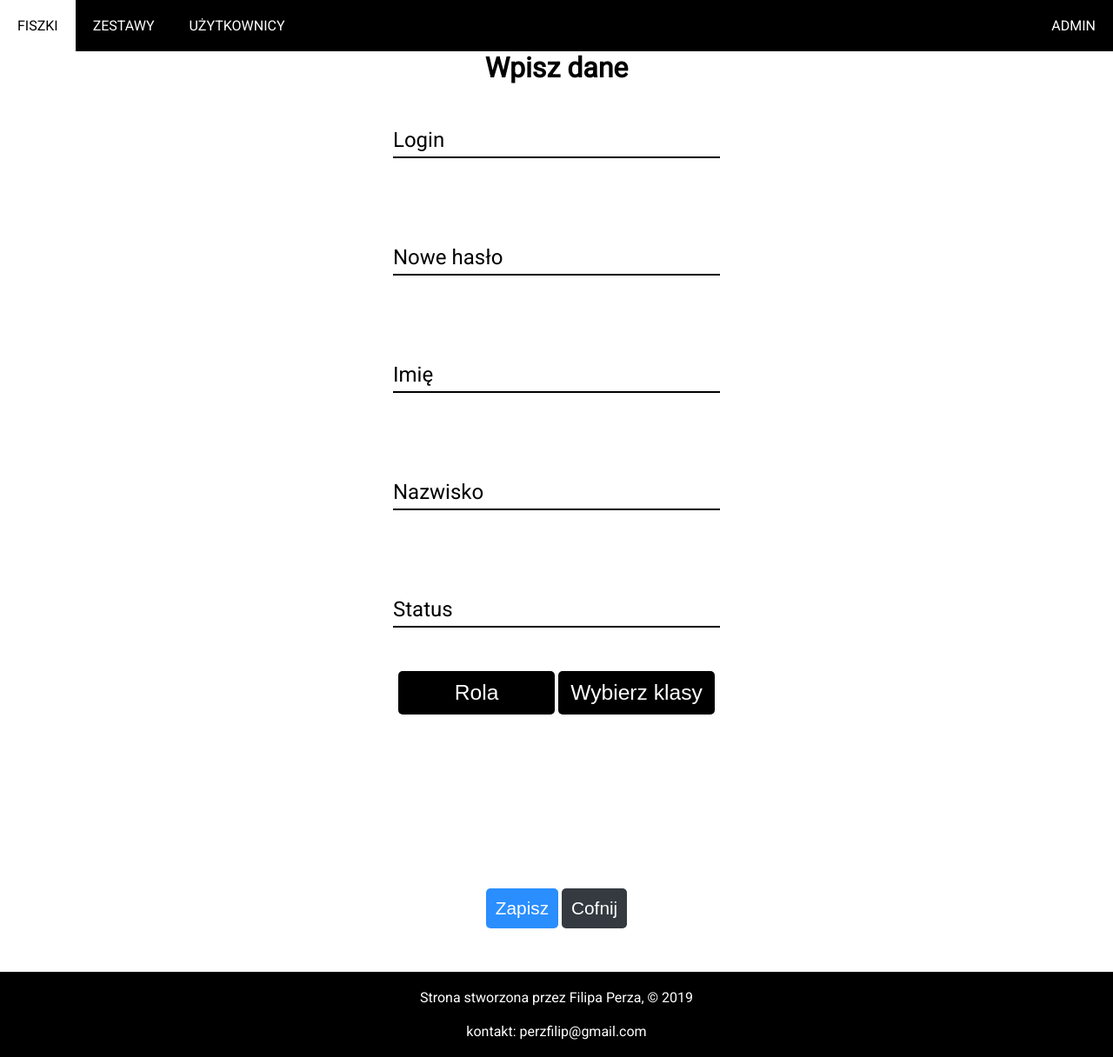
After one commit to perzfilip/projekt_pai, a PHP site: page /modify_user.html in a window 1280 px wide. The commit adds this page. Shown: the whole page at 87% size. Run offline with PHP 8.4, Linux system fonts and the light colour scheme; some libraries are stand-ins or nearby versions.

Commit message:
add user modify

```diff
--- a/front/css/style.css
+++ b/front/css/style.css
@@ -965,27 +965,38 @@ margin: 0 auto;
     margin-bottom: 30px;
 }
 
-.users input[type="text"]:focus + span {
+.users input[type="text"]:focus + span,
+.mod_users input[type="password"]:focus + span,
+.mod_users input[type="text"]:focus + span {
     color: #0085ff;
 }
 
-.users input[type="text"]:not(:placeholder-shown) + span {
+.users input[type="text"]:not(:placeholder-shown) + span,
+.mod_users input[type="password"]:not(:placeholder-shown) + span,
+.mod_users input[type="text"]:not(:placeholder-shown) + span {
     color: #0085ff;
 }
 
-.users input[type="text"]:not(:focus) + span {
+.users input[type="text"]:not(:focus) + span,
+.mod_users input[type="password"]:not(:focus) + span,
+.mod_users input[type="text"]:not(:focus) + span{
     color: black;
 }
 
-.users input[type="text"] {
+.users input[type="text"],
+.mod_users input[type="password"],
+.mod_users input[type="text"] {
     border-bottom: 2px solid black;
 }
 
-.users input[type="text"]:focus {
+.users input[type="text"]:focus,
+.mod_users input[type="password"]:focus,
+.mod_users input[type="text"]:focus {
     border-bottom: 2px solid #0085ff;
 }
 
-.users input {
+.users input,
+.mod_users input{
     color: black;
 }
 
@@ -1056,7 +1067,6 @@ margin: 0 auto;
     float: left;
 }
 
-
 .user_content p {
     text-align: left;
     margin-left: 20px;
@@ -1066,8 +1076,37 @@ margin: 0 auto;
     font-size: 0.9em;
 }
 
+.mod_users section {
+    width: 80%;
+    margin: 0 auto;
+}
+
+.mod_users > section > form {
+    display: flex;
+    flex-direction: column;
+    flex-wrap: wrap;
+    align-items: center;
+    justify-content: space-between;
+    margin-bottom: 50px;
+}
+
+.mod_users .modify {
+    font-size: 1.3em;
+}
+
+.mod_users .special > div {
+    height: 250px;
+}
+
+.special .list_trigger {
+    min-width: 180px;
+}
+
+
+
 /*========MOBILKA============*/
 @media (max-width: 1360px) {
+
     .one_flashcard, .users table {
         width: 90%;
     }
@@ -1104,12 +1143,28 @@ margin: 0 auto;
         display: none;
     }
 
+    nav.start_page {
+        display: block !important;
+    }
+
     nav#mobile {
         display: block;
     }
 
     main {
         margin-top: 50px;
+    }
+
+    main.start_page {
+        min-height: 60vh;
+    }
+
+    .back > div {
+        z-index: 2000;
+    }
+
+    .submit > div {
+        z-index: 2000;
     }
 }
 
@@ -1164,6 +1219,14 @@ margin: 0 auto;
         bottom: 20px;
         right: 20px;
         z-index: 100;
+    }
+
+    .login_form, #welcome > div{
+        width: 90%;
+    }
+
+    #welcome {
+        font-size: 0.8em;
     }
 
     .one_flashcard {
@@ -1260,4 +1323,10 @@ margin: 0 auto;
     #flashcards_men > div {
         width: 100%;
     }
+
+    .mod_users input[type="text"],
+    .mod_users input[type="password"],
+    .mod_users .input span {
+        font-size: 1.2em;
+    }
 }
--- /dev/null
+++ b/front/modify_user.html
@@ -0,0 +1,150 @@
+<!DOCTYPE html>
+<html lang="en">
+<head>
+    <meta charset="UTF-8">
+    <meta name="viewport" content="width=device-width, user-scalable=no">
+    <title>Nauka języka</title>
+    <link href="css/style.css" rel="stylesheet">
+    <link href="https://fonts.googleapis.com/css?family=Roboto&display=swap" rel="stylesheet">
+    <script src="https://kit.fontawesome.com/0c34582f69.js" crossorigin="anonymous"></script>
+</head>
+<body>
+<nav>
+    <ul>
+        <li><a href="#">FISZKI</a></li>
+        <li><a href="#">ZESTAWY</a></li>
+        <li><a href="#">UŻYTKOWNICY</a></li>
+        <li class="logged">
+            <a class="dropbtn" href="javascript:void(0)">ADMIN</a>
+            <div class="logged-content">
+                <a href="#">zarządzaj kontem</a>
+                <a href="#">wyloguj</a>
+            </div>
+        </li>
+    </ul>
+</nav>
+<nav id="mobile">
+    <div class="burger" onclick="burger(this);">
+        <div>
+            <span></span>
+            <span></span>
+            <span></span>
+        </div>
+    </div>
+    <div class="nav_content">
+        <div class="links">
+            <a href="#">FISZKI</a>
+            <a href="#">ZESTAWY</a>
+            <a href="#">UŻYTKOWNICY</a>
+        </div>
+        <div class="logged_user">
+            <a href="javascript:void(0)">ADMIN</a>
+        </div>
+        <div class="logged_user_content">
+            <a href="#">zarządzaj kontem</a>
+            <a href="#">wyloguj</a>
+        </div>
+    </div>
+</nav>
+<main class="mod_users">
+    <h1>Wpisz dane</h1>
+    <section>
+        <form action="">
+            <div class="input">
+                <div>
+                    <input type="text" name="login" placeholder=" " autocomplete="off">
+                    <span>Login</span>
+                </div>
+            </div>
+            <div class="input">
+                <div>
+                    <input type="password" name="password" placeholder=" " autocomplete="off">
+                    <span>Nowe hasło</span>
+                </div>
+            </div>
+            <div class="input">
+                <div>
+                    <input type="text" name="firstName" placeholder=" " autocomplete="off">
+                    <span>Imię</span>
+                </div>
+            </div>
+            <div class="input">
+                <div>
+                    <input type="text" name="lastName" placeholder=" " autocomplete="off">
+                    <span>Nazwisko</span>
+                </div>
+            </div>
+            <div class="input">
+                <div>
+                    <input type="text" name="status" placeholder=" " autocomplete="off">
+                    <span>Status</span>
+                </div>
+            </div>
+            <div class="special">
+                <div class="multi-select">
+                    <button type="button" class="list_trigger" onclick="wrap(this);">Rola</button>
+                    <div class="list">
+                        <div class="checkbox">
+                            <input type="checkbox" id="R1" name="filterRole">
+                            <label for="R1">uczeń</label>
+                            <span class="bgc"></span>
+                        </div>
+                        <div class="checkbox">
+                            <input type="checkbox" id="R2" name="filterRole">
+                            <label for="R2">nauczyciel</label>
+                            <span class="bgc"></span>
+                        </div>
+                        <div class="checkbox">
+                            <input type="checkbox" id="R3" name="filterRole">
+                            <label for="R3">admin</label>
+                            <span class="bgc"></span>
+                        </div>
+                    </div>
+                </div>
+                <div class="multi-select">
+                    <button type="button" class="list_trigger" onclick="wrap(this);">Wybierz klasy</button>
+                    <div class="list">
+                        <div class="checkbox">
+                            <input type="checkbox" id="checkbox_1" name="class">
+                            <label for="checkbox_1">1D</label>
+                            <span class="bgc"></span>
+                        </div>
+                        <div class="checkbox">
+                            <input type="checkbox" id="checkbox_2" name="class">
+                            <label for="checkbox_2">2D</label>
+                            <span class="bgc"></span>
+                        </div>
+                        <div class="checkbox">
+                            <input type="checkbox" id="checkbox_3" name="class">
+                            <label for="checkbox_3">3D</label>
+                            <span class="bgc"></span>
+                        </div>
+                        <div class="checkbox">
+                            <input type="checkbox" id="checkbox_4" name="class">
+                            <label for="checkbox_4">4D</label>
+                            <span class="bgc"></span>
+                        </div>
+                        <div class="checkbox">
+                            <input type="checkbox" id="checkbox_5" name="class">
+                            <label for="checkbox_5">1D</label>
+                            <span class="bgc"></span>
+                        </div>
+                    </div>
+                </div>
+            </div>
+            <div>
+                <button type="submit" class="save">Zapisz</button>
+                <button type="button" class="modify">Cofnij</button>
+            </div>
+        </form>
+    </section>
+</main>
+<footer>
+    <section>
+        <p>Strona stworzona przez Filipa Perza, &copy; 2019</p>
+        <p>kontakt: perzfilip@gmail.com</p>
+    </section>
+</footer>
+<script src="js/script.js"></script>
+</body>
+</html>
--- a/front/users_management.html
+++ b/front/users_management.html
@@ -118,10 +118,8 @@ todo (login, zahashowane haslo, imie, nazwisko, status do wyboru, rola do wyboru
                         <p>klasa: 4D</p>
                     </div>
                     <div class="change_buttons">
-
                         <button type="button" class="deleteButton">usuń</button>
                         <button type="button" class="modify">modyfikuj</button>
-
                     </div>
                 </td>
             </tr>
```
Also changed, not shown: front/start_page.html (+0 -9 lines).
